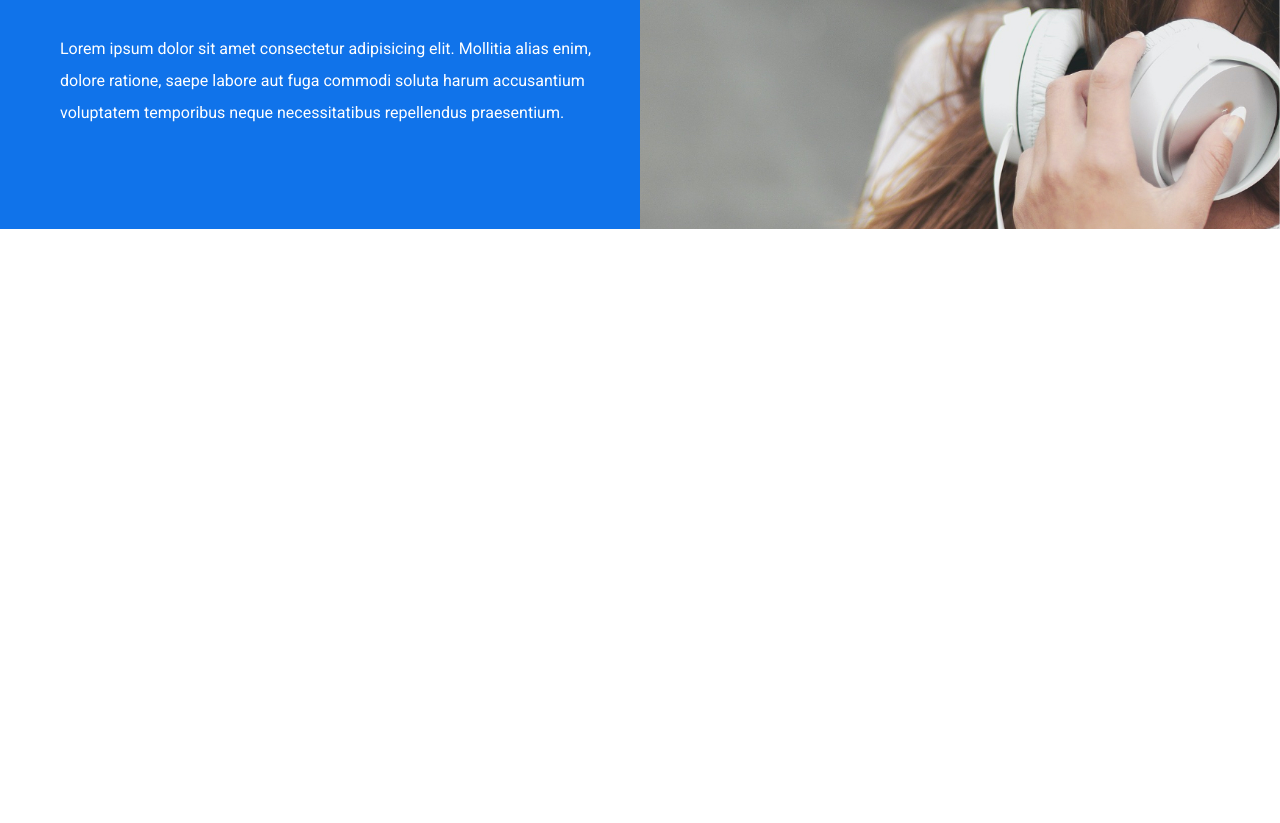
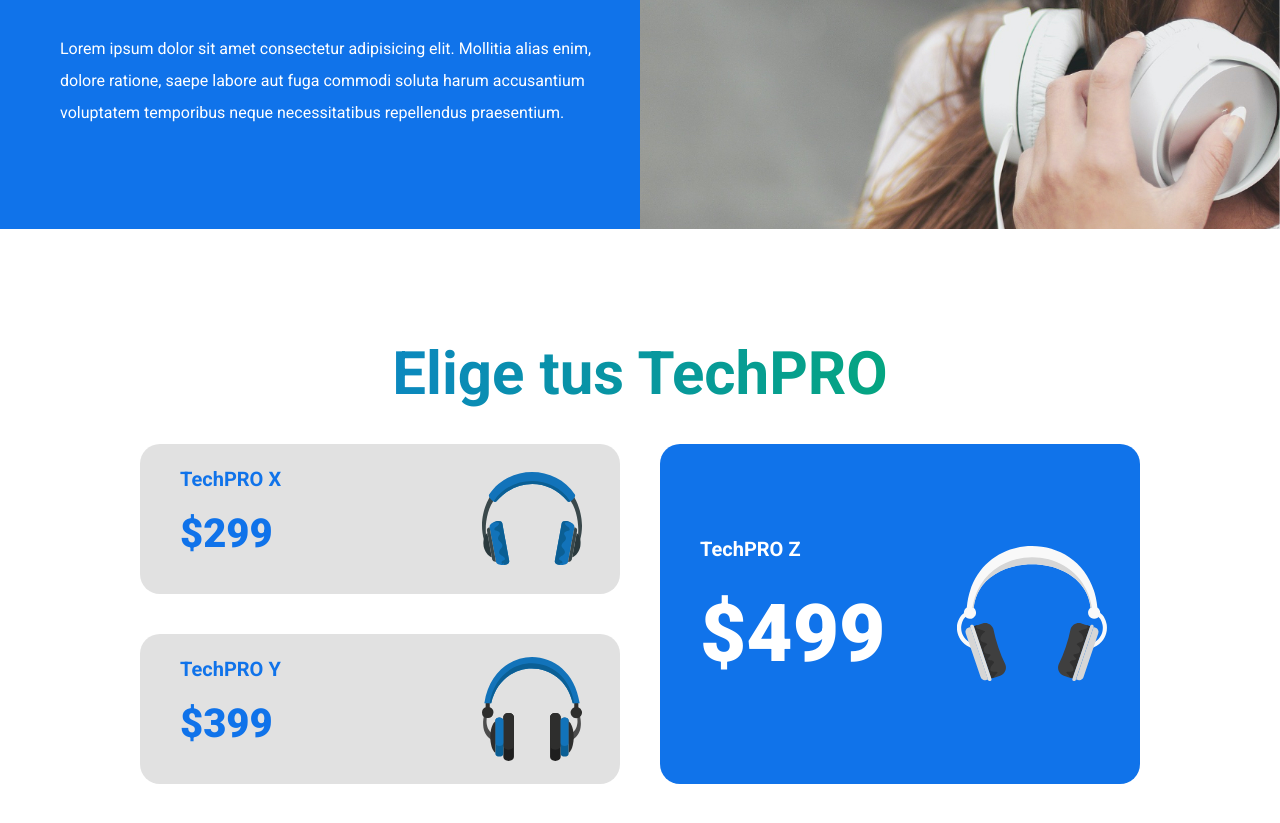
Before and after one commit to AtochePascual-Dev/TechPro, a plain HTML site: page index.html in a window 1280 px wide. Shown: the part 1189-2012 px from the top of the page. Before the commit the page ends 1418 px from the top, so only its background shows below. Drawn offline with Linux system fonts and the light colour scheme.

Commit message:
[ADD] main

```diff
--- a/css/style.css
+++ b/css/style.css
@@ -261,3 +261,101 @@ textarea {
 .techpro__descripcion {
   line-height: 2;
 }
+
+/* * MAIN */
+.main {
+  padding: var(--separacion) 0;
+}
+
+@media (min-width:1024px) {
+  .main {
+    padding: calc(var(--separacion) *2) 0;
+  }
+}
+
+.main__title {
+  margin-bottom: 2.5rem;
+}
+
+@media (min-width:768px) {
+  .main__title {
+    font-size: 6rem;
+  }
+}
+
+.modelos {
+  max-width: 100rem;
+  margin: 0 auto;
+  display: flex;
+  flex-direction: column-reverse;
+  align-items: center;
+  gap: 2rem;
+}
+
+@media (min-width:768px) {
+  .modelos {
+    display: grid;
+    grid-template: repeat(2, 1fr) / repeat(2, 1fr);
+    gap: 4rem;
+  }
+}
+
+.modelo {
+  width: 100%;
+  max-width: 50rem;
+  min-height: 15rem;
+  padding: 2rem 4rem;
+  border-radius: 2rem;
+  color: var(--color-principal);
+  background-color: var(--color-gris-claro);
+  background-repeat: no-repeat;
+  background-size: 10rem;
+  background-position: 90% center;
+}
+
+.modelo-x {
+  background-image: url(../img/modelo-x.svg);
+}
+
+.modelo-y {
+  background-image: url(../img/modelo-y.svg);
+}
+
+.modelo-z {
+  color: var(--color-claro);
+  background-color: var(--color-principal);
+  background-image: url(../img/modelo-z.svg);
+}
+
+@media (min-width:768px) {
+  .modelo-z {
+    height: 100%;
+    grid-column: 2 / 3;
+    grid-row: 1 / 3;
+    display: flex;
+    flex-direction: column;
+    align-items: flex-start;
+    justify-content: center;
+    background-size: 15rem;
+  }
+
+  .modelo-z p {
+    font-size: 5rem;
+  }
+}
+
+@media (min-width:1024px) {
+  .modelo-z p {
+    font-size: 8rem;
+  }
+}
+
+.modelo__titulo {
+  margin-bottom: 1rem;
+  font-size: 2rem;
+}
+
+.modelo__precio {
+  font-size: 4rem;
+  font-weight: 900;
+}
--- a/index.html
+++ b/index.html
@@ -71,6 +71,28 @@
       </div>
     </div>
   </section>
+
+  <main class="main main-container">
+    <h2 class="main__title degradado text-center">Elige tus TechPRO</h2>
+
+    <div class="modelos">
+
+      <div class="modelo modelo-x">
+        <h3 class="modelo__titulo">TechPRO X</h3>
+        <p class="modelo__precio">$299</p>
+      </div>
+
+      <div class="modelo modelo-y">
+        <h3 class="modelo__titulo">TechPRO Y</h3>
+        <p class="modelo__precio">$399</p>
+      </div>
+
+      <div class="modelo modelo-z">
+        <h3 class="modelo__titulo">TechPRO Z</h3>
+        <p class="modelo__precio">$499</p>
+      </div>
+    </div>
+  </main>
 </body>
 
 </html>
```
